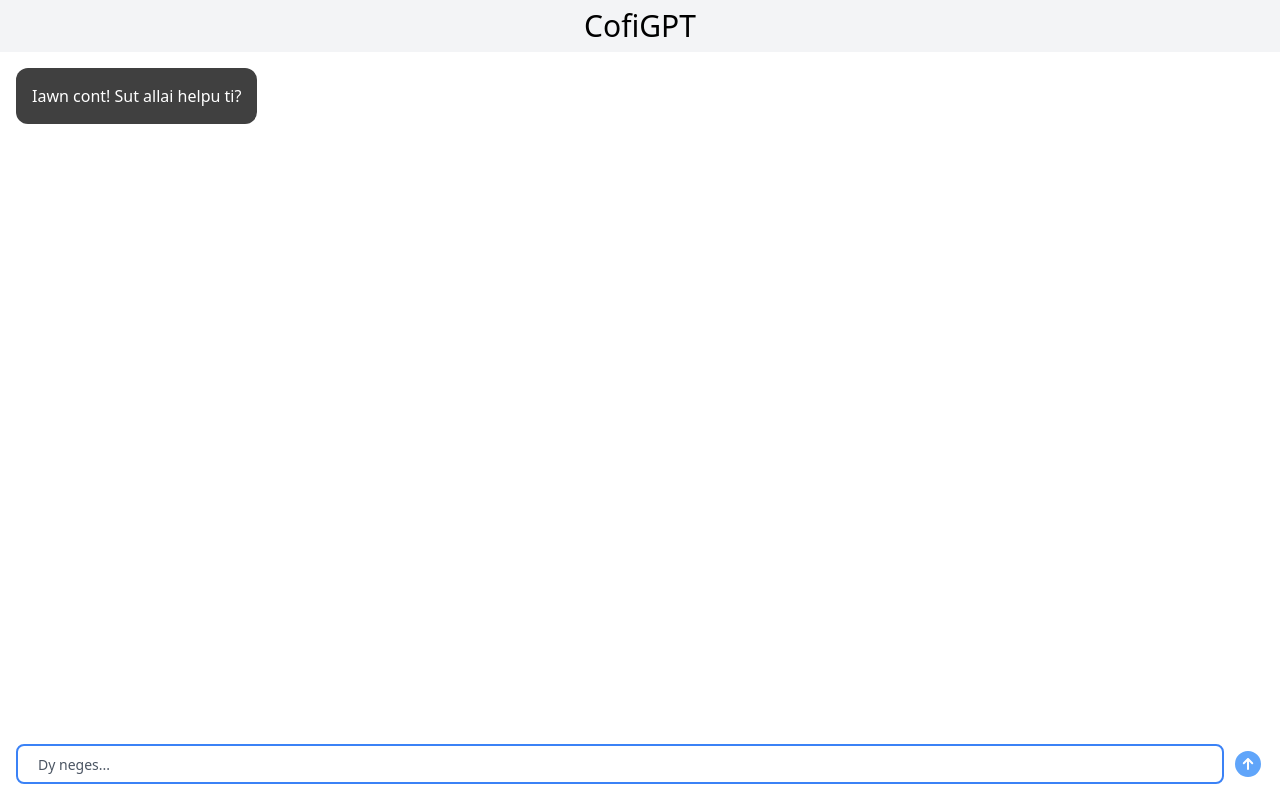
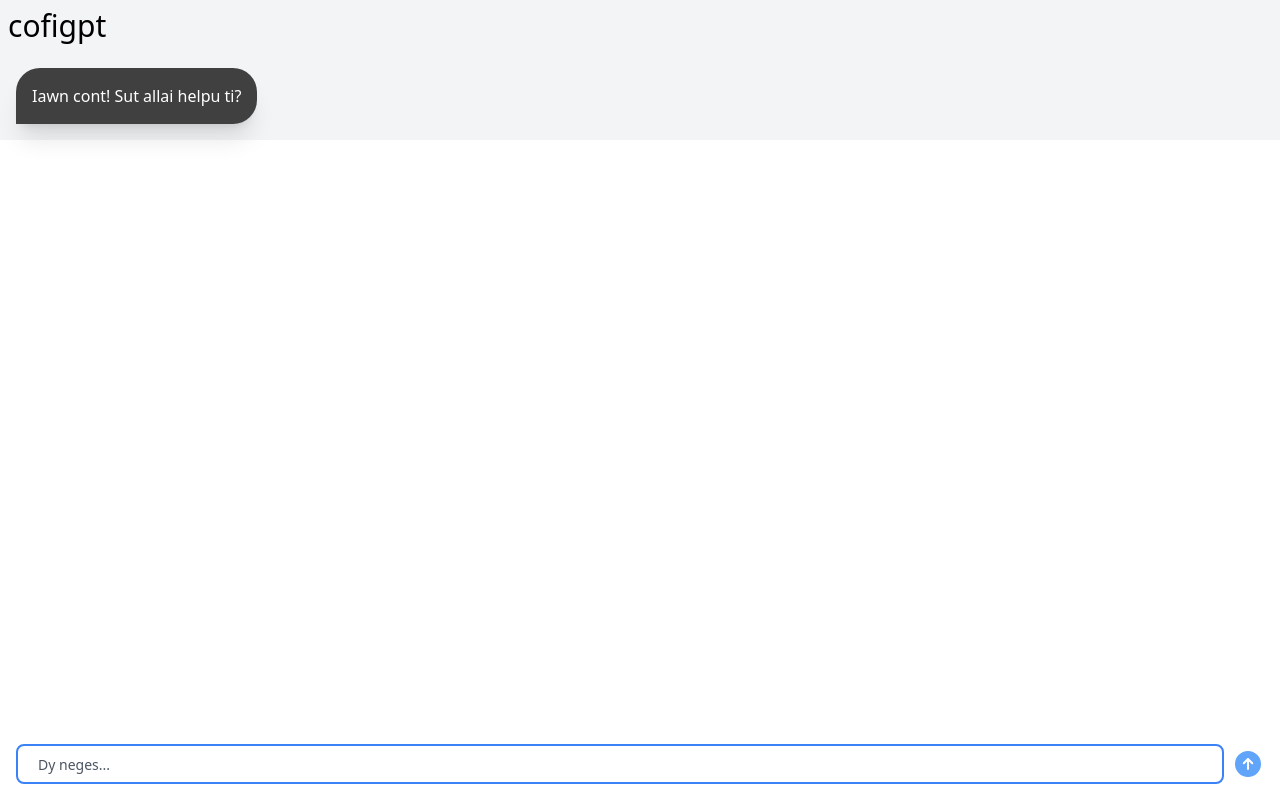
Before and after one commit to elisglynne/cofigpt, a Next.js app: page / in a window 1280 px wide. Built offline with nearby package versions, Linux system fonts and the light colour scheme.

Commit message:
Design baby

```diff
--- a/src/app/messages.tsx
+++ b/src/app/messages.tsx
@@ -79,22 +79,23 @@ export const Messages: FunctionComponent = () => {
   };
 
   return (
-    <div className="App">
-      <div className="flex flex-col mb-14">
+    <div>
+      <div className="flex flex-col mb-16 bg-gray-100">
         {conversation.map((message, index) => (
           <div
             key={index}
             className={`
               p-4
-              rounded-xl
+              rounded-3xl
               text-white
               w-fit
               max-w-3xl
               m-4
+              shadow-xl
             ${
               message.sender === "User"
-                ? "text-right bg-blue-400 self-end"
-                : "text-left bg-neutral-700 self-start"
+                ? "text-right bg-blue-400 self-end rounded-br-none"
+                : "text-left bg-neutral-700 self-start rounded-bl-none"
             }`}
           >
             {message.content}
--- a/src/app/page.tsx
+++ b/src/app/page.tsx
@@ -7,7 +7,7 @@ export default async function Home() {
         {/* Header that looks like a messenger input. Shows CofiGPT as the title */}
         <div className="flex flex-row items-center justify-between bg-gray-100 p-2 sticky top-0">
           <div className="flex flex-row items-center text-center w-full">
-            <h1 className="text-3xl text-center w-full">CofiGPT</h1>
+            <h1 className="text-3xl text-left w-full font-sans">cofigpt</h1>
           </div>
         </div>
         <Messages />
```
